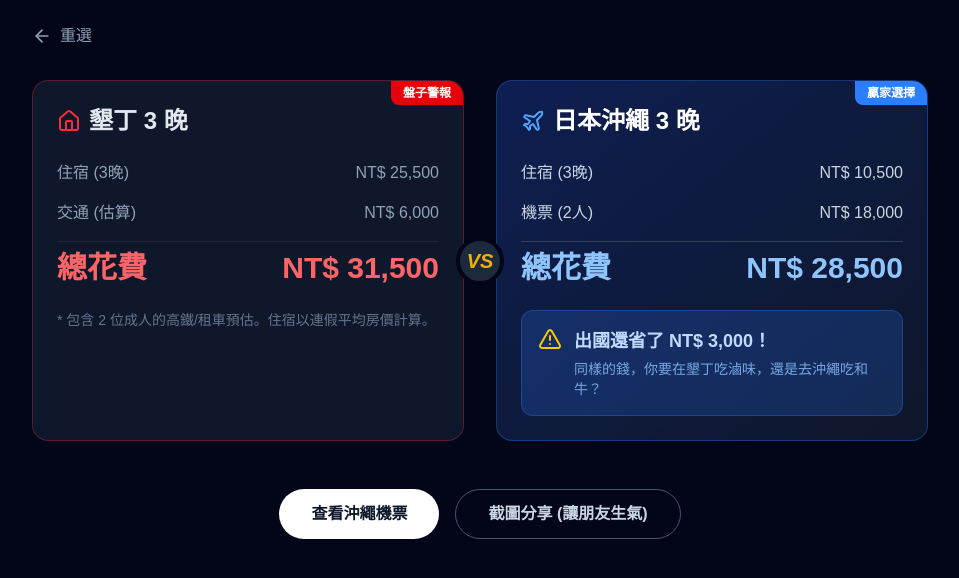
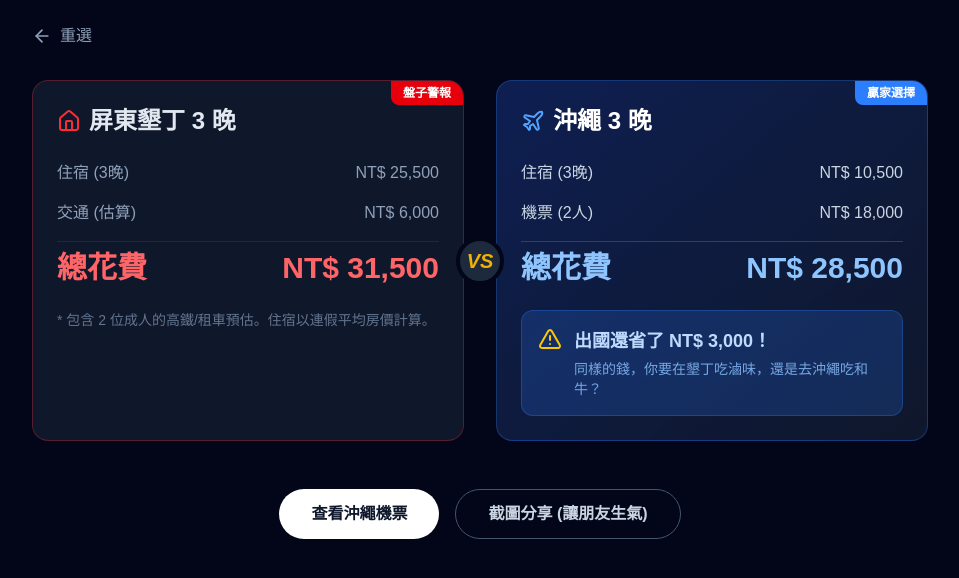
Before and after one commit to Yun1830/travel-shock, a Next.js app: page /result in a window 1280 px wide. Shown: the top 578 px of the page, without its empty margins (160-1119 px from the left). Built offline with nearby package versions, Linux system fonts and the light colour scheme.

Commit message:
Add result page and logic

```diff
--- a/app/result/page.tsx
+++ b/app/result/page.tsx
@@ -4,34 +4,81 @@ import { useSearchParams } from 'next/navigation';
 import Link from 'next/link';
 import { ArrowLeft, Plane, Home, AlertTriangle } from 'lucide-react';
 
+// 定義一個資料庫，模擬 API 回傳的資料
+const DATABASE = {
+  kenting: {
+    name: "屏東墾丁",
+    pricePerNight: 8500, // 連假盤子價
+    transport: 3000,     // 高鐵+墾丁快線
+    abroadTarget: "沖繩",
+    abroadPrice: 3500,   // 沖繩平價住宿
+    flight: 9000         // 廉航機票
+  },
+  jiaoxi: {
+    name: "宜蘭礁溪",
+    pricePerNight: 12000, // 溫泉季天價
+    transport: 1500,      // 火車/客運
+    abroadTarget: "日本九州", // 溫泉對決
+    abroadPrice: 4000,
+    flight: 11000
+  },
+  sunmoonlake: {
+    name: "南投日月潭",
+    pricePerNight: 15000, // 湖景房天價
+    transport: 2000,
+    abroadTarget: "越南峴港", // 湖景 vs 海景
+    abroadPrice: 3000,    // 五星級飯店
+    flight: 8000
+  },
+  alishan: {
+    name: "嘉義阿里山",
+    pricePerNight: 9500,  // 櫻花季
+    transport: 2500,
+    abroadTarget: "韓國釜山",
+    abroadPrice: 2800,
+    flight: 8500
+  },
+  tainan: {
+    name: "台南古都",
+    pricePerNight: 6500,  // 老宅民宿漲價
+    transport: 2700,      // 高鐵
+    abroadTarget: "泰國曼谷", // 美食之都對決
+    abroadPrice: 2000,
+    flight: 9500
+  }
+};
+
+// 為了 TypeScript 不報錯，定義一下型別 (Optional)
+type DestinationKey = keyof typeof DATABASE;
+
 export default function ResultPage() {
   const searchParams = useSearchParams();
-  const destination = searchParams.get('dest') || '墾丁';
+
+  // 1. 抓取網址參數，並確保有預設值
+  const rawDest = searchParams.get('dest') || 'kenting';
   const days = Number(searchParams.get('days')) || 3;
   const adults = Number(searchParams.get('adults')) || 2;
+  const children = Number(searchParams.get('children')) || 0; // 預留之後用
 
-  // --- 這裡是為了 Demo 先寫死的假邏輯 (之後會換成真 API) ---
-  // 假設國旅平均一晚房價 (連假盤子價)
-  const domesticPricePerNight = 8500;
-  // 假設國內交通 (高鐵+租車)
-  const domesticTransport = 3000 * adults;
+  // 2. 從資料庫撈資料 (如果找不到就預設用墾丁)
+  const destKey = (DATABASE[rawDest as DestinationKey] ? rawDest : 'kenting') as DestinationKey;
+  const data = DATABASE[destKey];
 
-  // 計算國旅總花費
+  // 3. 開始計算 (使用資料庫裡的數字)
+  // 國內
+  const domesticPricePerNight = data.pricePerNight;
+  const domesticTransport = data.transport * adults;
   const totalDomestic = (domesticPricePerNight * days) + domesticTransport;
 
-  // 對照組：沖繩
-  // 假設沖繩機票
-  const flightPrice = 9000;
-  // 假設沖繩住宿 (CP值高)
-  const abroadPricePerNight = 3500;
-
-  // 計算出國總花費
+  // 國外 (對照組)
+  const flightPrice = data.flight;
+  const abroadPricePerNight = data.abroadPrice;
   const totalAbroad = (flightPrice * adults) + (abroadPricePerNight * days);
 
-  // 價差 (正數代表出國比較貴，負數代表出國比較便宜)
   const diff = totalAbroad - totalDomestic;
   const isAbroadCheaper = diff < 0;
 
+  // ... 後面的 return HTML 不用動太多，只要把顯示變數改一下 ...
   return (
     <main className="min-h-screen bg-slate-950 text-white p-6 flex flex-col items-center">
 
@@ -52,7 +99,7 @@ export default function ResultPage() {
           </div>
           <h2 className="text-2xl font-bold text-slate-200 mb-2 flex items-center gap-2">
             <Home className="text-red-500" />
-            {destination} {days} 晚
+            {data.name} {days} 晚
           </h2>
           <div className="space-y-4 my-6">
             <div className="flex justify-between text-slate-400">
@@ -86,7 +133,7 @@ export default function ResultPage() {
           </div>
           <h2 className="text-2xl font-bold text-white mb-2 flex items-center gap-2">
             <Plane className="text-blue-400" />
-            日本沖繩 {days} 晚
+            {data.abroadTarget} {days} 晚
           </h2>
            <div className="space-y-4 my-6">
             <div className="flex justify-between text-slate-300">
@@ -127,7 +174,7 @@ export default function ResultPage() {
       {/* CTA 按鈕 */}
       <div className="mt-12 flex gap-4">
          <button className="bg-white text-slate-900 font-bold py-3 px-8 rounded-full hover:bg-slate-200 transition-colors">
-            查看沖繩機票
+            查看{data.abroadTarget}機票
          </button>
          <button className="bg-transparent border border-slate-600 text-slate-300 font-bold py-3 px-8 rounded-full hover:bg-slate-800 transition-colors">
             截圖分享 (讓朋友生氣)
```
